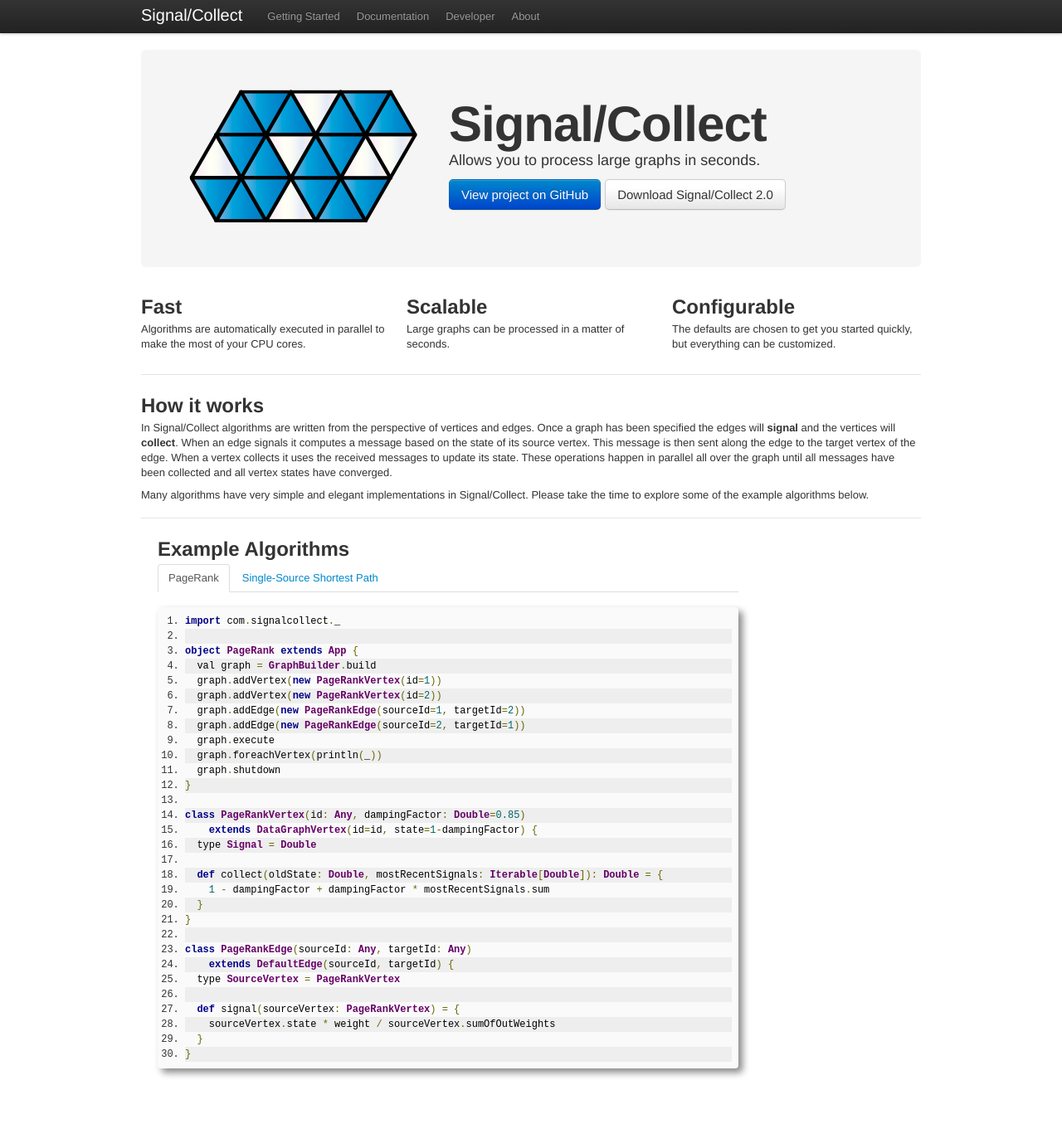
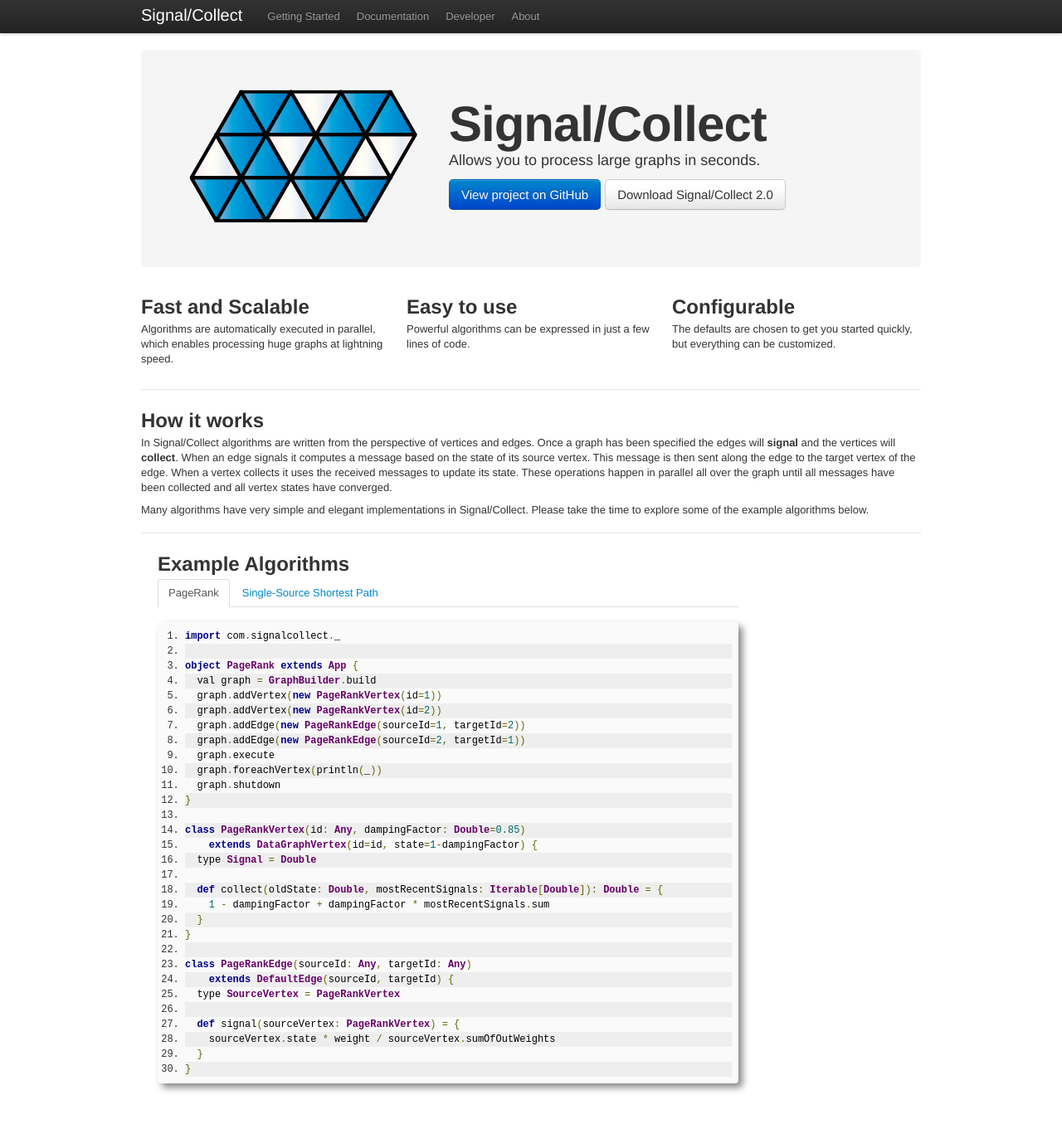
Before and after one commit to uzh/signal-collect, a Jekyll site: the page built from index.html, in a window 1280 px wide and 1364 px high. Shown: the top 1355 px of the window at 83% size. Built offline with Jekyll 4.4.1, drawn with Linux system fonts in a browser that asks for light colours; comment, search, counter and statistics services are not loaded.

Commit message:
new headliners

```diff
--- a/index.html
+++ b/index.html
@@ -14,13 +14,13 @@
 
 <div class="row">
 	<div class="span4">
-	   <h2>Fast</h2>
-	   <p>Algorithms are automatically executed in parallel to make the most of your CPU cores.</p>
+	   <h2>Fast and Scalable</h2>
+	   <p>Algorithms are automatically executed in parallel, which enables processing huge graphs at lightning speed.</p>
 	</p>
 	</div>
 	<div class="span4">
-	  <h2>Scalable</h2>
-	  <p>Large graphs can be processed in a matter of seconds.</p>
+	  <h2>Easy to use</h2>
+	  <p>Powerful algorithms can be expressed in just a few lines of code.</p>
 	</div>
 	<div class="span4">
 	  <h2>Configurable</h2><!-- Dynamic &amp; -->
```
